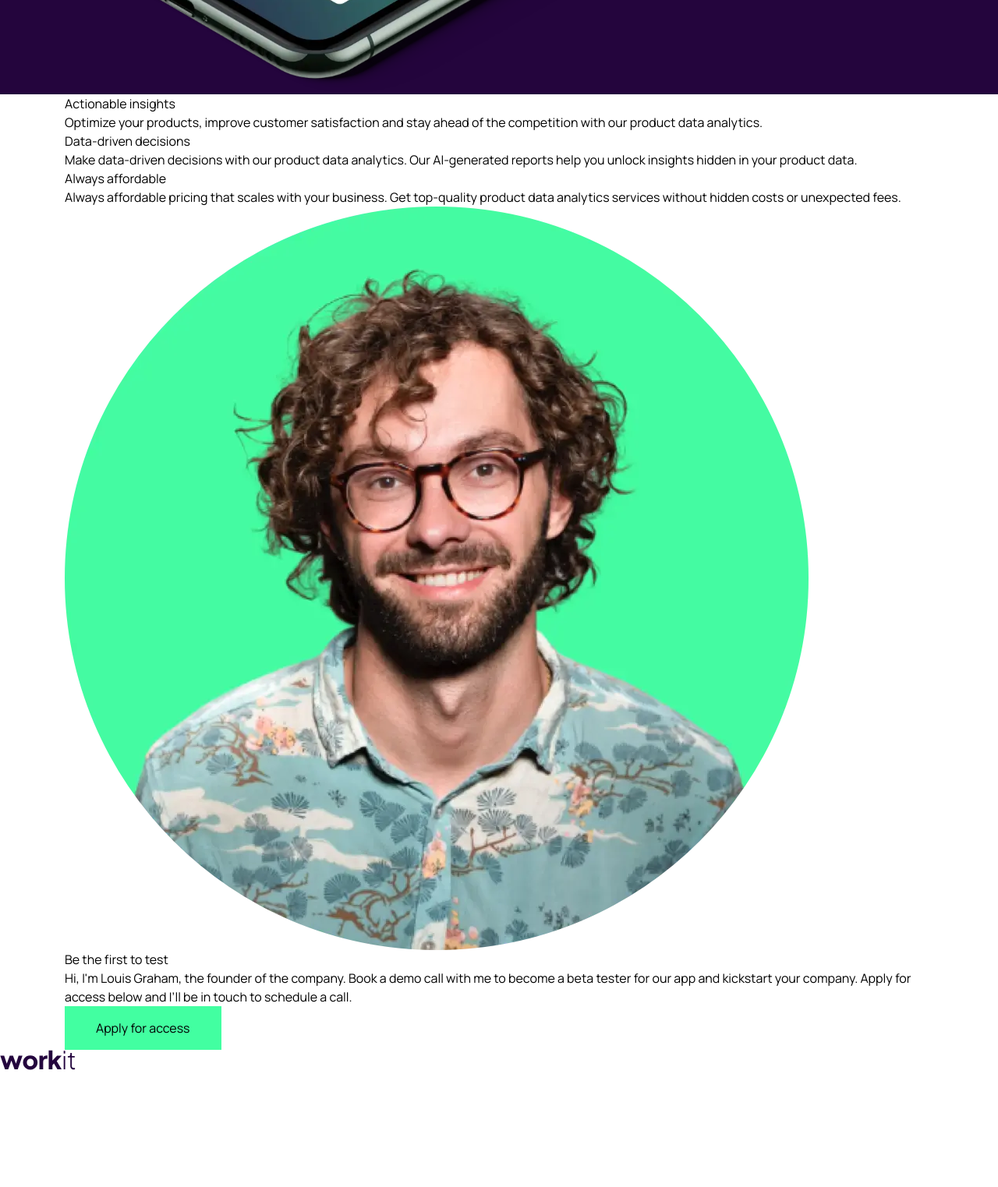
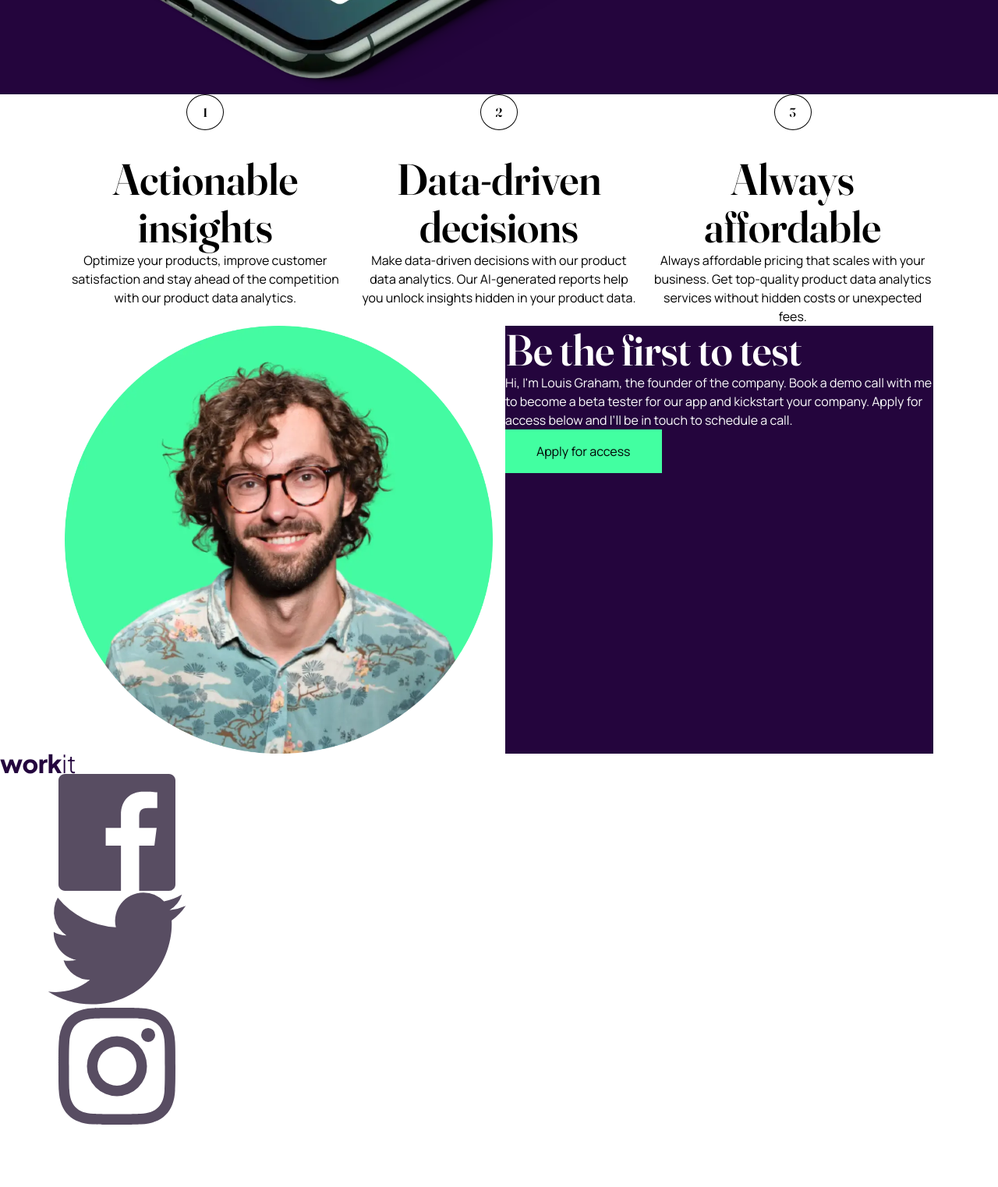
Before and after one commit to iRNano/fem-workit-landing-page, a website built with Vite: page index.html in a window 1280 px wide. Shown: the part 720-2243 px from the top of the page at 78% size. After the commit the page ends 2163 px from the top, so only its background shows below. Built offline with nearby package versions, Linux system fonts and the light colour scheme.

Commit message:
number list

```diff
--- a/index.html
+++ b/index.html
@@ -31,27 +31,30 @@
       <section>
         <div class="container">
 
-          <ul class="numbered-items" role="list">
+          <ul class="numbered-items even-columns" role="list">
             <li><div>
-              <h2>Actionable insights</h2>
+              <h2  class="fs-secondary-heading">Actionable insights</h2>
               <p>Optimize your products, improve customer satisfaction and stay ahead of the competition with our product data analytics.</p>
             </div></li>
             <li><div>
-              <h2>Data-driven decisions</h2>
+              <h2 class="fs-secondary-heading">Data-driven decisions</h2>
               <p>Make data-driven decisions with our product data analytics. Our AI-generated reports help you unlock insights hidden in your product data.</p>
             </div></li>
             <li><div>
-              <h2>Always affordable</h2>
+              <h2 class="fs-secondary-heading">Always affordable</h2>
               <p>Always affordable pricing that scales with your business. Get top-quality product data analytics services without hidden costs or unexpected fees.</p>
             </div></li>
 
           </ul>
         </div>
       </section>
+      <section>
       <div class="container">
+        <div class="even-columns">
+
           <img src="./assets/images/image-founder.webp" alt="founder-image">
-        <div>
-          <h2>
+          <div class="bg-primary-400 text-neutral-100">
+            <h2 class="fs-secondary-heading">
               Be the first to test
             </h2>
             <p>
@@ -60,7 +63,8 @@
             <button class="button">Apply for access</button>
           </div>
         </div>
-      <section>
+      </div>
+
 
       </section>
     </main>
@@ -70,7 +74,17 @@
         <ul class="social-list" role="list" aria-label="Social links">
           <li><a aria-label="facebook" href="#">
             <svg class="social-icon">
-              <use xlink:href=""></use>
+              <use xlink:href="./assets/images/social-icons.svg#icon-facebook"></use>
+            </svg></a>
+        </li>
+          <li><a aria-label="twitter" href="#">
+            <svg class="social-icon">
+              <use xlink:href="./assets/images/social-icons.svg#icon-twitter"></use>
+            </svg></a>
+        </li>
+          <li><a aria-label="instagram" href="#">
+            <svg class="social-icon">
+              <use xlink:href="./assets/images/social-icons.svg#icon-instagram"></use>
             </svg></a>
         </li>
         </ul>
--- a/style.css
+++ b/style.css
@@ -137,6 +137,61 @@ header{
   text-align: center;
 }
 
+/* numbered-items */
+
+.numbered-items{
+  counter-reset: count;
+  width: fit-content;
+  margin-inline: auto;
+}
+
+.numbered-items li{
+  counter-increment: count;
+  display: flex;
+  text-align: center;
+  gap: 2em;
+  flex-direction: column;
+  align-items: center;
+}
+
+.numbered-items li::before{
+  content: counter(count);
+  border: 1px solid black;
+  border-radius: 50%;
+  font-family: var(--ff-secondary);
+  height: 46px;
+  min-width: 48px;
+  display: flex;
+  align-items: center;
+  justify-content: center;
+  margin-inline: auto;
+}
+
+.numbered-items div{
+  position: relative;
+  align-items: center;
+}
+
+
+@media (min-width: 24em) and (max-width:47.9em){
+  .numbered-items li{
+    flex-direction: row;
+  }
+
+  .numbered-items div{
+    text-align: left;
+  }
+}
+
+/* @media (min-width: 48em) {
+  .numbered-items li{
+    flex-direction: column;
+  }
+
+
+} */
+
+
 /* button */
 
 .button{
@@ -183,6 +238,10 @@ header{
   }
 }
 
+:where(.flow :not(:first-child)) {
+  margin-top: var(--flow-spacer, 1.5em);
+}
+
 .flex{
   display:flex;
 }
```
Also changed, not shown: assets/images/social-icons.svg (added). Lines whose indentation alone changed are shown as unchanged.
